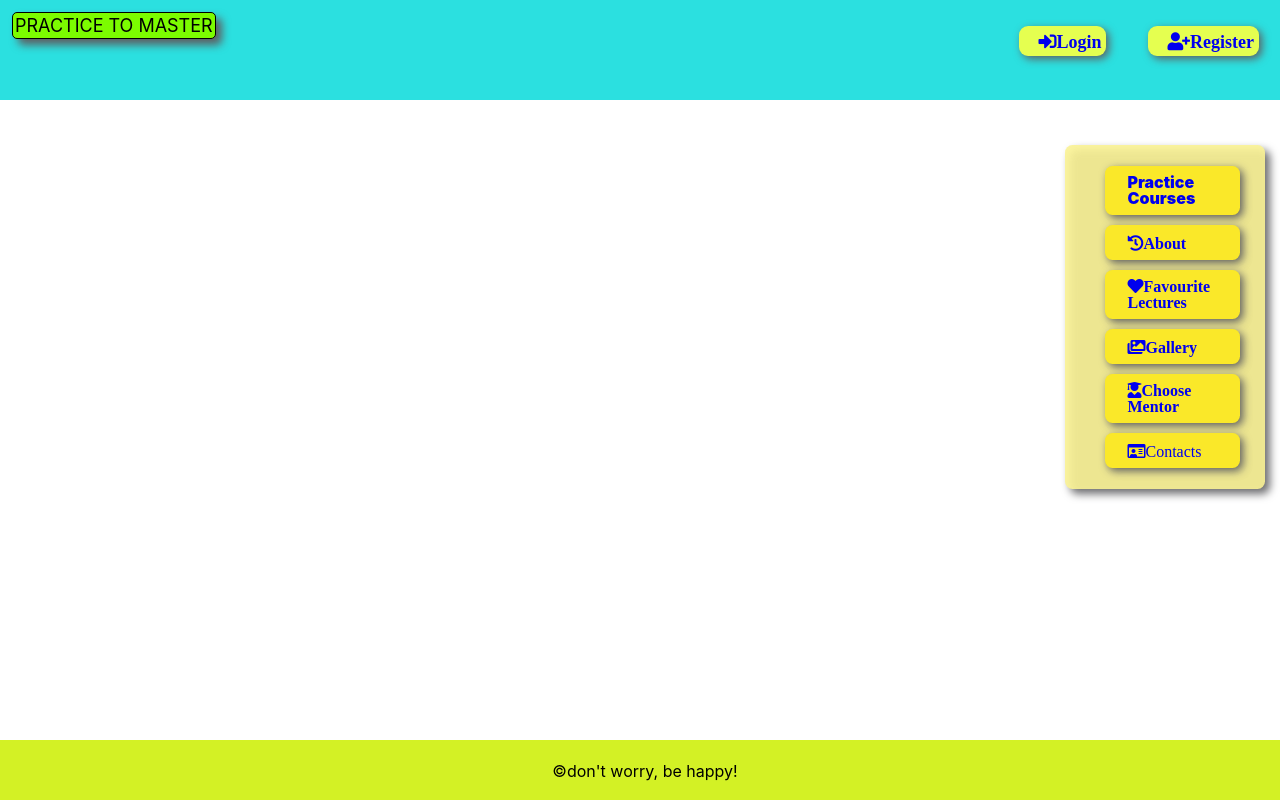
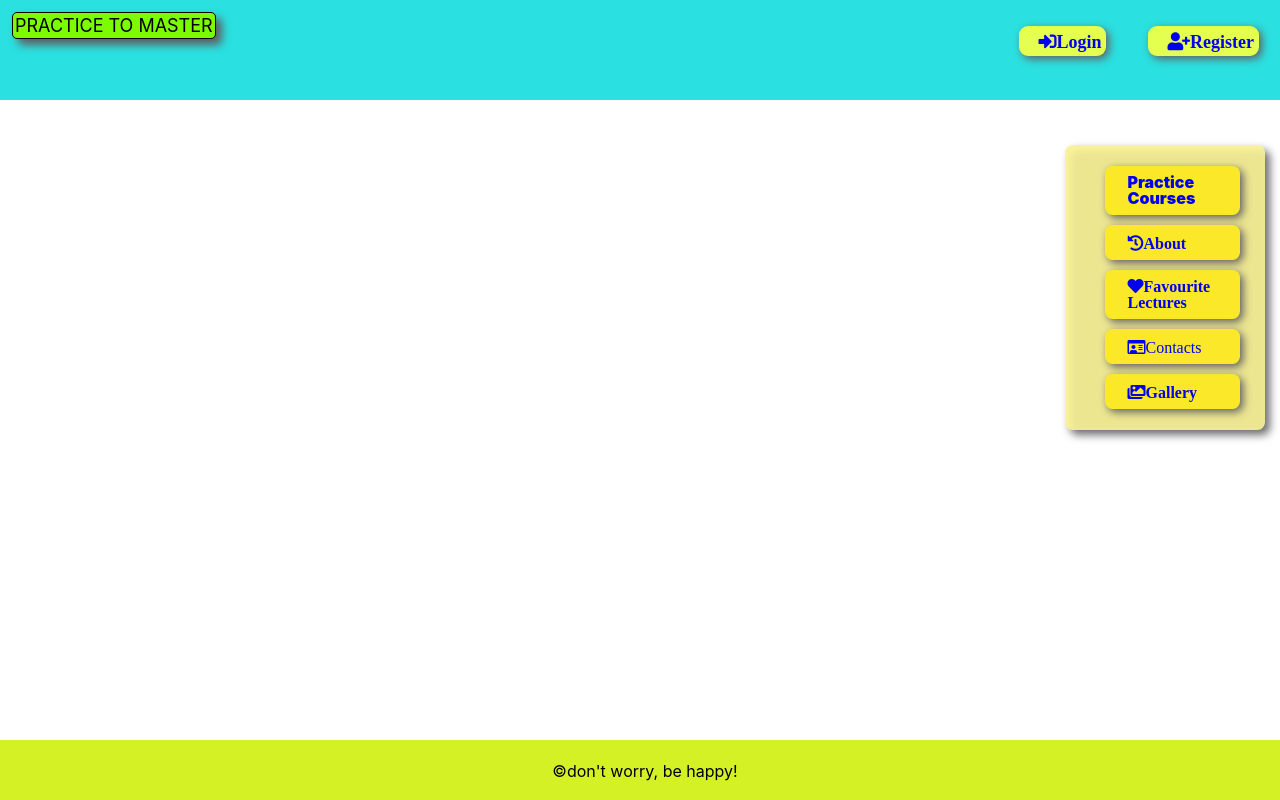
Before and after one commit to AtanasTachev/practice, a React (Create React App) app: page / in a window 1280 px wide. Built offline with nearby package versions, Linux system fonts and the light colour scheme.

Commit message:
add some functions to aside menu

```diff
--- a/src/Components/aside/Aside.js
+++ b/src/Components/aside/Aside.js
@@ -1,16 +1,29 @@
+import { useContext, useReducer } from 'react';
 import { Link } from 'react-router-dom';
+import { AuthContext } from '../../contexts/AuthContext';
 import './aside.css';
 
 const Aside = () => {
+const { user } = useContext(AuthContext)
+
     return (
     <aside>
         <ul class="aside__ul">
             <li class="btn__aside"><Link to="/"><i class="fal fa-presentation">Practice Courses</i></Link></li>
             <li class="btn__aside"><Link to="/about"><i class="fas fa-history">About</i></Link></li>
             <li class="btn__aside"><Link to="/bestPractices"><i class="fas fa-heart">Favourite Lectures</i></Link></li>
+            <li class="btn__aside"><Link to="/contacts"><i class="far fa-id-card">Contacts</i></Link></li>
             <li class="btn__aside"><Link to="/gallery"><i class="fas fa-images">Gallery</i></Link></li>
+            { user.email ?
+            <>
+            <li className="btn__aside">
+                <Link  to="/cretePractice"><i class="far fa-id-card">Create Practice</i></Link>
+            </li>
             <li class="btn__aside"><Link to="/chooseMentor"><i class="fas fa-user-graduate">Choose Mentor</i></Link></li>
-            <li class="btn__aside"><Link to="/contacts"><i class="far fa-id-card">Contacts</i></Link></li>
+            </>
+            :<>
+            </>
+            }
         </ul>
     </aside>
     );
--- a/src/Components/aside/aside.css
+++ b/src/Components/aside/aside.css
@@ -3,7 +3,7 @@ html {
 }
 aside {
     width: 200px;
-    min-height: 40%;
+    min-height: 30%;
     position:fixed;
     right: 0;
     top: 130px;
```
